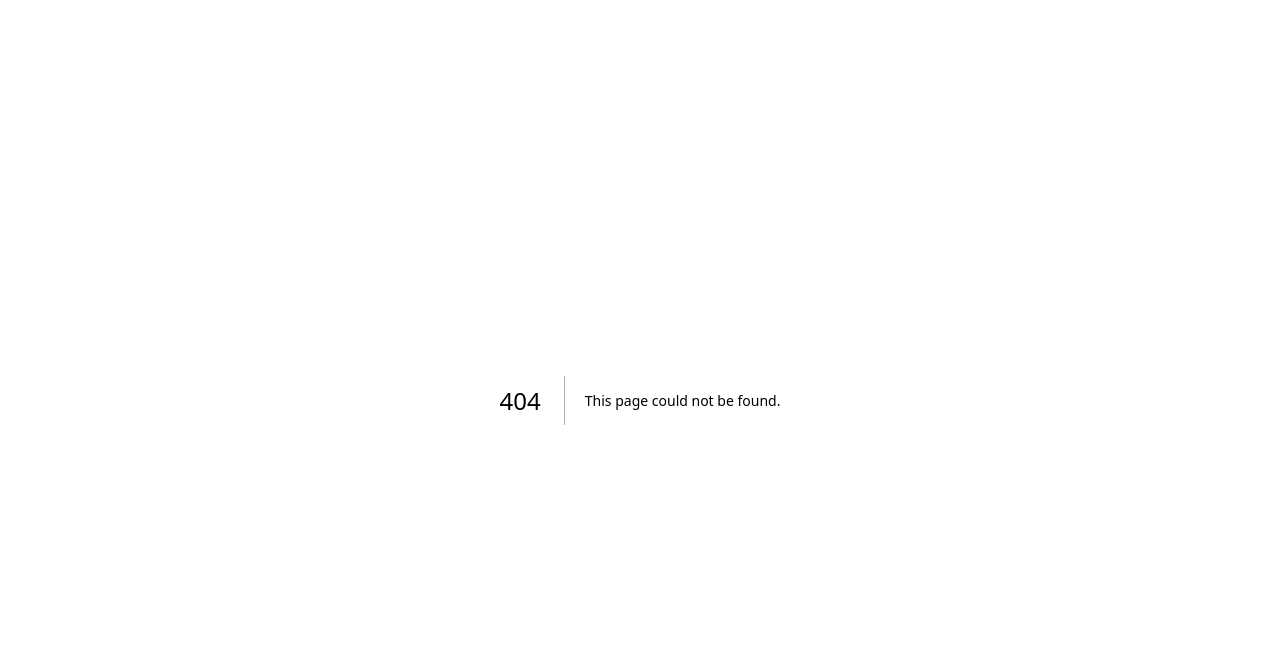
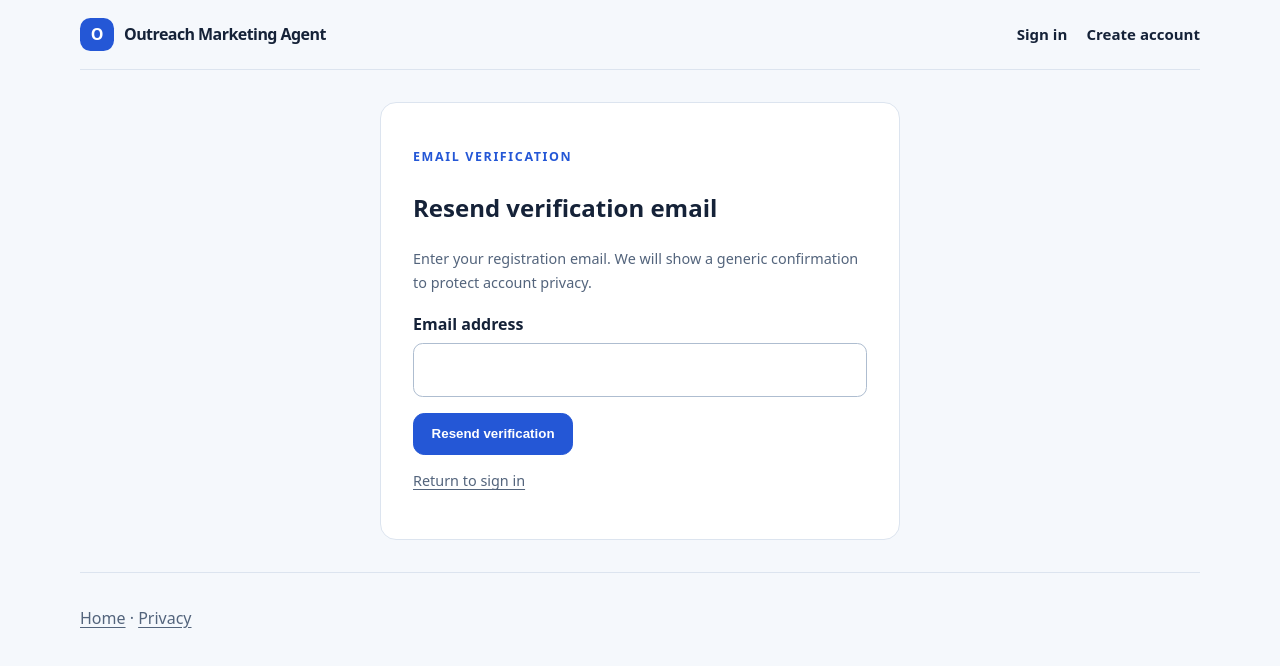
Before and after one commit to haseeb1984/Outreach-Marketing-Agent, a Next.js app in the folder frontend/: page /resend-verification in a window 1280 px wide. Before the commit this address had no page. Shown: the top 666 px of the page. Built offline with nearby package versions, Linux system fonts and the light colour scheme.

Commit message:
Add email verification resend page

```diff
--- /dev/null
+++ b/frontend/app/resend-verification/page.tsx
@@ -0,0 +1,45 @@
+"use client";
+import Link from "next/link";
+import { FormEvent, useState } from "react";
+
+export default function ResendVerificationPage() {
+  const [email, setEmail] = useState("");
+  const [message, setMessage] = useState("");
+  const [busy, setBusy] = useState(false);
+  const [submitted, setSubmitted] = useState(false);
+
+  async function submit(event: FormEvent<HTMLFormElement>) {
+    event.preventDefault();
+    setBusy(true);
+    setMessage("");
+    try {
+      const response = await fetch("/api/v1/auth/resend-verification", {
+        method: "POST",
+        credentials: "same-origin",
+        headers: { "Content-Type": "application/json" },
+        body: JSON.stringify({ email }),
+      });
+      const data = await response.json().catch(() => ({}));
+      if (!response.ok) {
+        const detail = typeof data.detail === "string" ? data.detail : "";
+        if (detail === "too_many_requests") throw new Error("Too many requests. Please wait before trying again.");
+        throw new Error("Verification email could not be requested. Please try again later.");
+      }
+      setSubmitted(true);
+      setMessage(typeof data.message === "string" ? data.message : "If the account needs verification, an email will be sent.");
+    } catch (error) {
+      setMessage(error instanceof Error ? error.message : "Could not reach the account service.");
+    } finally {
+      setBusy(false);
+    }
+  }
+
+  return <>
+    <header className="wrap topbar"><Link className="brand" href="/"><span className="mark" aria-hidden="true">O</span> Outreach Marketing Agent</Link><nav className="nav" aria-label="Main navigation"><Link href="/login">Sign in</Link><Link href="/register">Create account</Link></nav></header>
+    <main className="wrap"><section className="form-card" aria-labelledby="verification-title"><p className="eyebrow">Email verification</p><h1 id="verification-title">Resend verification email</h1><p className="fine">Enter your registration email. We will show a generic confirmation to protect account privacy.</p>
+      <form onSubmit={submit}><div className="field"><label htmlFor="email">Email address</label><input id="email" name="email" type="email" autoComplete="email" maxLength={320} required value={email} onChange={event => setEmail(event.target.value)} /></div><button className="button" type="submit" disabled={busy}>{busy ? "Requesting…" : "Resend verification"}</button></form>
+      {message && <p className="notice" role={submitted ? "status" : "alert"} aria-live="polite">{message}</p>}
+      <p className="fine"><Link href="/login">Return to sign in</Link></p></section></main>
+    <footer className="wrap"><Link href="/">Home</Link> · <Link href="/privacy">Privacy</Link></footer>
+  </>;
+}
```
